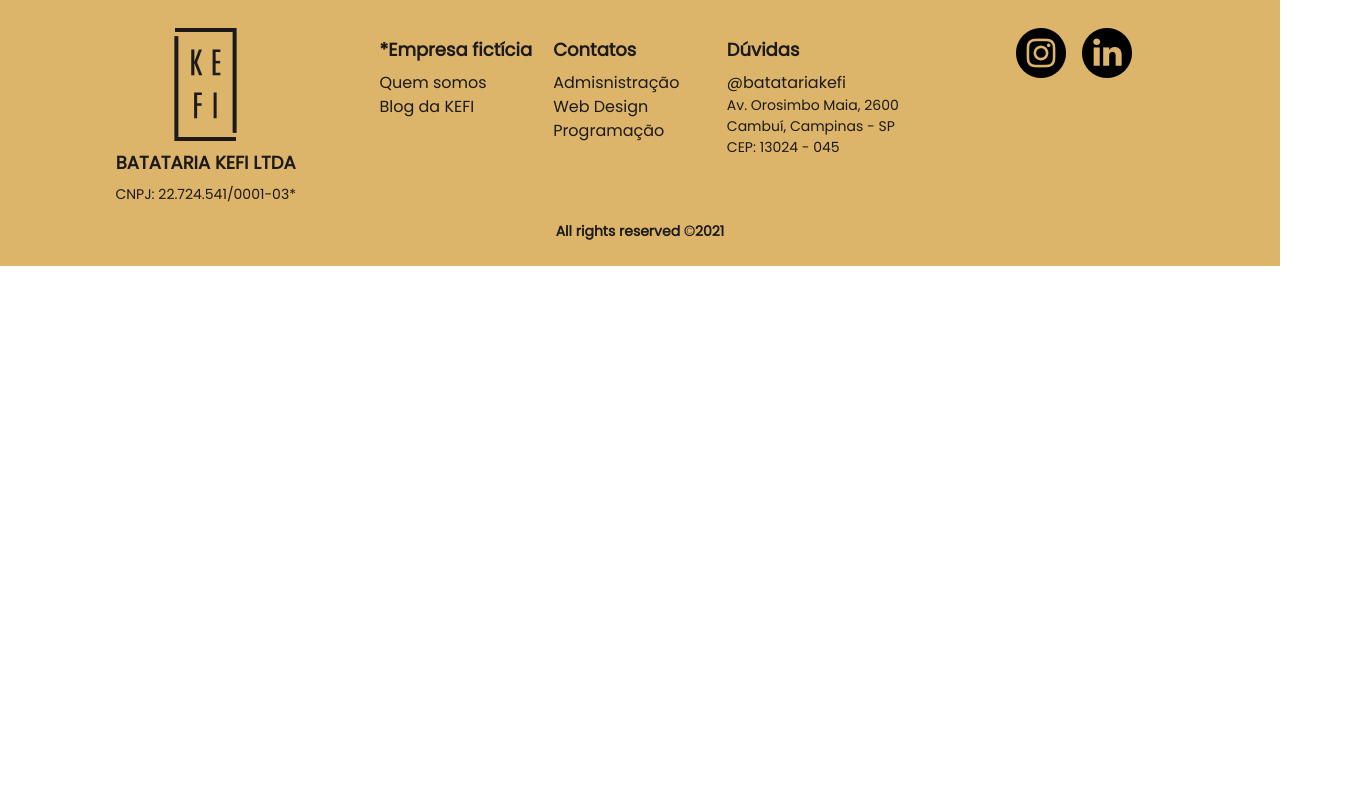
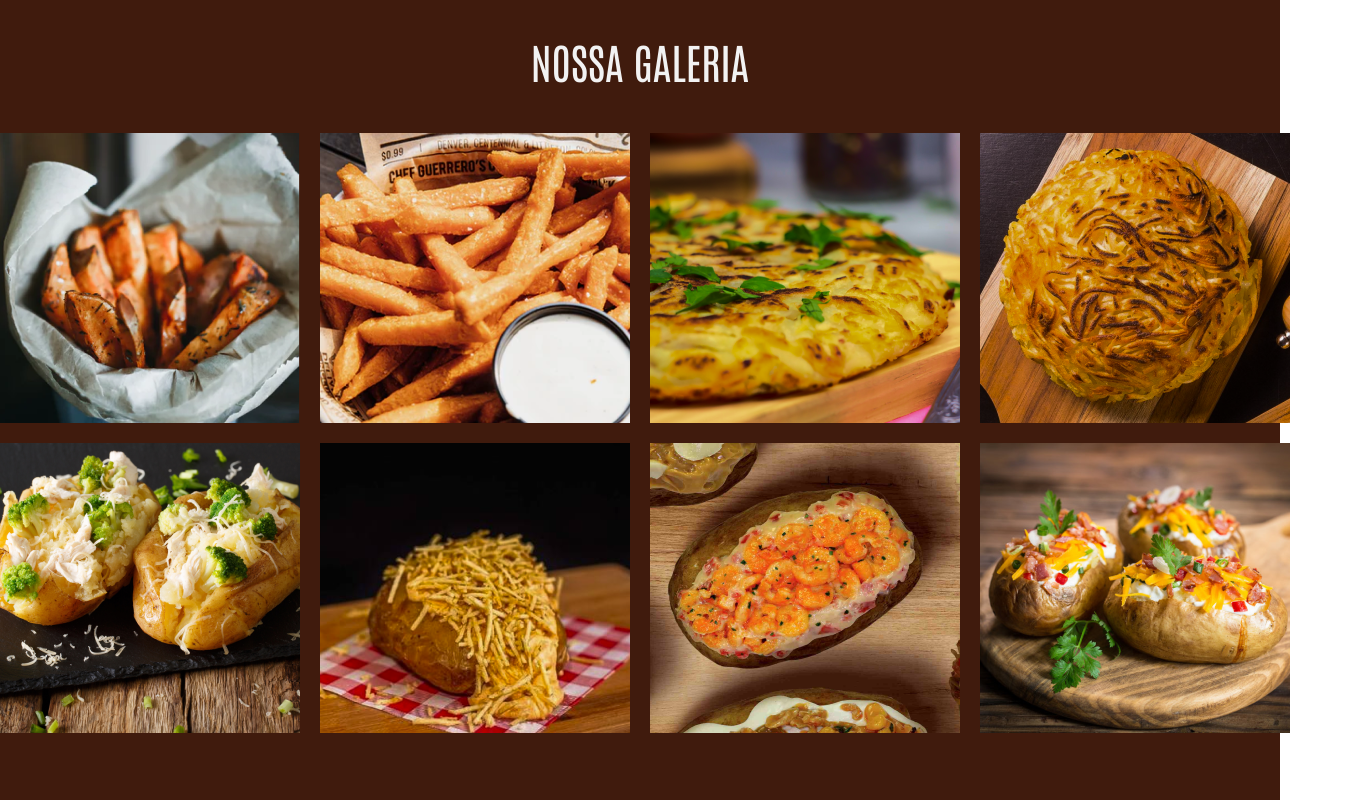
Before and after one commit to ThaisOliveiraRocha/kefi-batataria, a React (Create React App) app in the folder cliente/: page / in a window 1280 px wide. Shown: the part 3920-4720 px from the top of the page, 1360 px wide, since content can reach past the window. Before the commit the page ends 4186 px from the top, so only its background shows below. Built offline with nearby package versions, Linux system fonts and the light colour scheme.

Commit message:
Implement gallery session

```diff
--- a/cliente/src/pages/Home/Home.tsx
+++ b/cliente/src/pages/Home/Home.tsx
@@ -3,6 +3,7 @@ import CardapioSession from '../../templates/CardapioSession';
 import Carousel from '../../templates/Carousel';
 import Embalagem from '../../templates/Embalagem';
 import Horta from '../../templates/Horta';
+import Gallery from '../../templates/Gallery';
 import * as Styles from './Home.styles';
 
 const Home: FC = () => (
@@ -11,6 +12,7 @@ const Home: FC = () => (
     <CardapioSession />
     <Embalagem />
     <Horta />
+    <Gallery />
   </Styles.Container>
 );
 
--- /dev/null
+++ b/cliente/src/templates/Gallery/Gallery.styles.tsx
@@ -0,0 +1,27 @@
+/* eslint-disable import/prefer-default-export */
+import styled from 'styled-components';
+
+export const Container = styled.div`
+  display: flex;
+  align-items: center;
+  justify-content: center;
+  flex-direction: column;
+  width: 100%;
+  background-color: #401b0d;
+  padding-bottom: 48px;
+`;
+
+export const StepsContainer = styled.div`
+  display: grid;
+  align-items: center;
+  justify-content: center;
+  flex-wrap: wrap;
+  grid-template-columns: repeat(4, 310px);
+  padding: 0 70px 42px;
+  gap: 20px;
+`;
+
+export const Image = styled.img`
+  width: 310px;
+  height: 290px;
+`;
--- /dev/null
+++ b/cliente/src/templates/Gallery/Gallery.tsx
@@ -0,0 +1,45 @@
+/* eslint-disable import/prefer-default-export */
+import React, { FC } from 'react';
+import Title from '../../atoms/Title';
+import * as Styles from './Gallery.styles';
+
+const Gallery: FC = () => {
+  const steps = [
+    {
+      image: '/images/gallery/galeria-1.png',
+    },
+    {
+      image: '/images/gallery/galeria-2.png',
+    },
+    {
+      image: '/images/gallery/galeria-3.png',
+    },
+    {
+      image: '/images/gallery/galeria-4.png',
+    },
+    {
+      image: '/images/gallery/galeria-5.png',
+    },
+    {
+      image: '/images/gallery/galeria-6.png',
+    },
+    {
+      image: '/images/gallery/galeria-7.png',
+    },
+    {
+      image: '/images/gallery/galeria-8.png',
+    },
+  ];
+  return (
+    <Styles.Container id="galeria">
+      <Title content="Nossa Galeria" light />
+      <Styles.StepsContainer>
+        {steps.map((step) => (
+          <Styles.Image src={step.image} alt="galeria-img" />
+        ))}
+      </Styles.StepsContainer>
+    </Styles.Container>
+  );
+};
+
+export default Gallery;
--- /dev/null
+++ b/cliente/src/templates/Gallery/index.ts
@@ -0,0 +1,3 @@
+import Gallery from './Gallery';
+
+export default Gallery;
```
